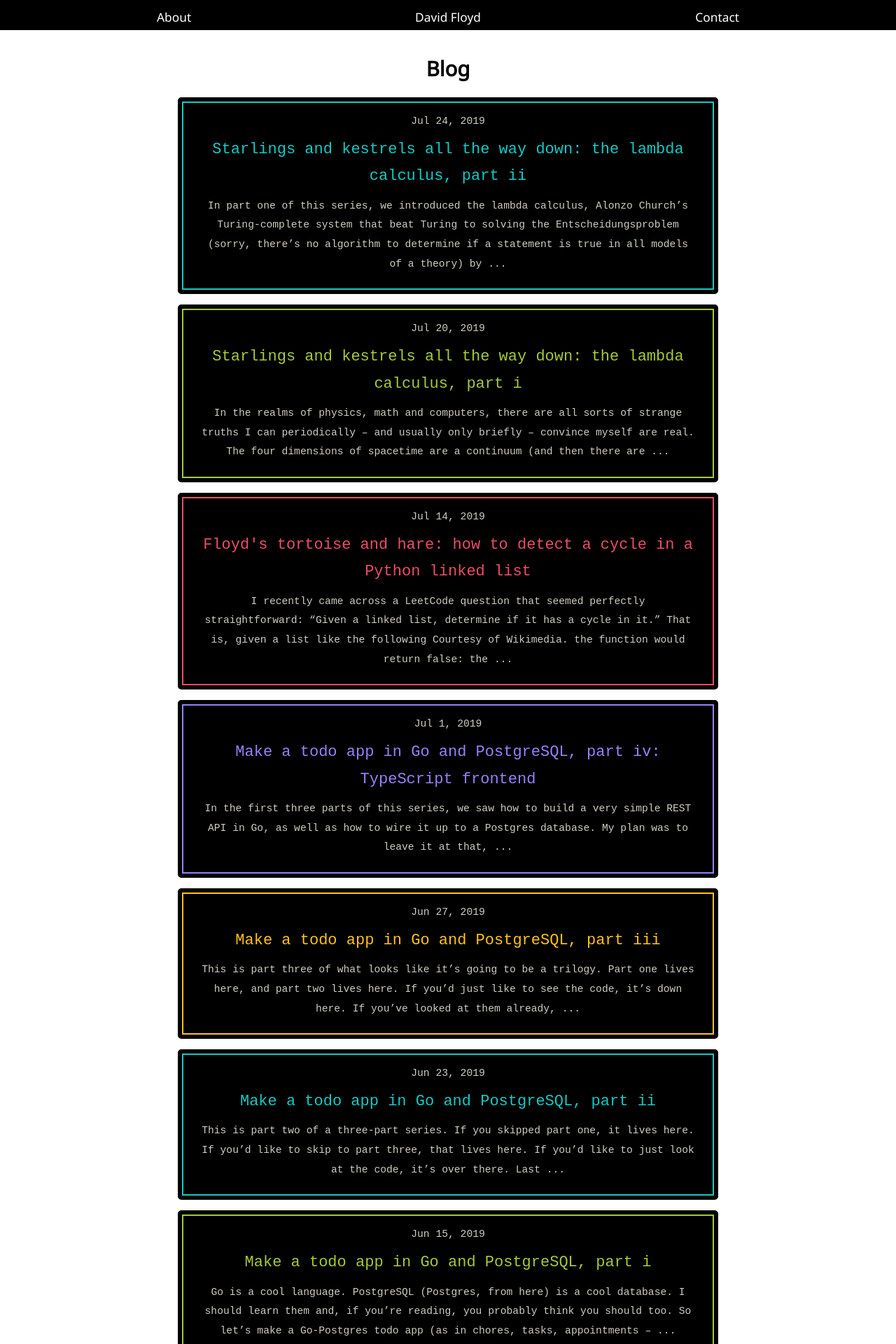
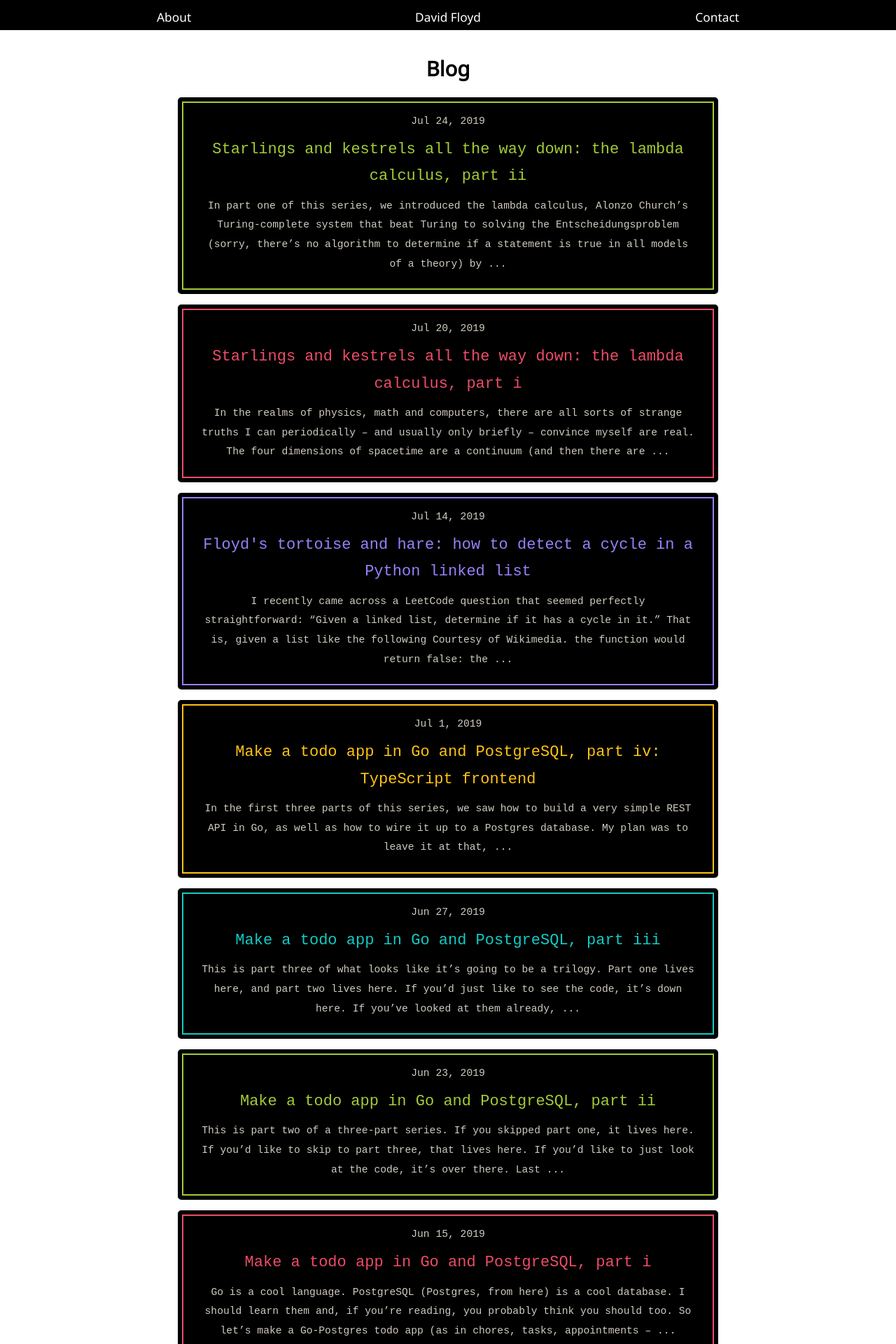
Before and after one commit to davidfloyd91/davidfloyd91.github.io, a Jekyll site: the page built from index.md, in a window 1280 px wide. Shown: the top 1920 px of the page at 70% size. Built offline with Jekyll 4.4.1, drawn with Linux system fonts in a browser that asks for light colours.

Commit message:
Improve color picking on blog index

```diff
--- a/index.md
+++ b/index.md
@@ -23,11 +23,16 @@ layout: custom
 </script>
 
 <!-- https://flatuicolors.com/palette/nl -->
-{% assign colors = "#FFC312,#12CBC4,#A3CB38,#ED4C67,#9980FA,#FFC312,#12CBC4,#A3CB38,#ED4C67,#9980FA,#FFC312,#12CBC4,#A3CB38,#ED4C67,#9980FA,#FFC312,#12CBC4,#A3CB38,#ED4C67,#9980FA,#FFC312,#12CBC4,#A3CB38,#ED4C67,#9980FA,#FFC312,#12CBC4,#A3CB38,#ED4C67,#9980FA,#FFC312,#12CBC4,#A3CB38,#ED4C67,#9980FA,#FFC312,#12CBC4,#A3CB38,#ED4C67,#9980FA,#FFC312,#12CBC4,#A3CB38,#ED4C67,#9980FA,#FFC312,#12CBC4,#A3CB38,#ED4C67,#9980FA,#FFC312,#12CBC4,#A3CB38,#ED4C67,#9980FA,#FFC312,#12CBC4,#A3CB38,#ED4C67,#9980FA,#FFC312,#12CBC4,#A3CB38,#ED4C67,#9980FA,#FFC312,#12CBC4,#A3CB38,#ED4C67,#9980FA,#FFC312,#12CBC4,#A3CB38,#ED4C67,#9980FA,#FFC312,#12CBC4,#A3CB38,#ED4C67,#9980FA,#FFC312,#12CBC4,#A3CB38,#ED4C67,#9980FA,#FFC312,#12CBC4,#A3CB38,#ED4C67,#9980FA,#FFC312,#12CBC4,#A3CB38,#ED4C67,#9980FA,#FFC312,#12CBC4,#A3CB38,#ED4C67,#9980FA,#FFC312,#12CBC4,#A3CB38,#ED4C67,#9980FA,#FFC312,#12CBC4,#A3CB38,#ED4C67,#9980FA,#FFC312,#12CBC4,#A3CB38,#ED4C67,#9980FA,#FFC312,#12CBC4,#A3CB38,#ED4C67,#9980FA" | split: "," %}
+{% assign colors = "#FFC312,#12CBC4,#A3CB38,#ED4C67,#9980FA" | split: "," %}
+
+<div style="display:none;">
+  {% assign min = 0 %}
+  {% assign max = 4 %}
+  {% assign diff = max | minus: min %}
+  {% assign i = "now" | date: "%S" | modulo: diff | plus: min %}
+</div>
 
 {% for post in site.posts %}
-  <div style="display:none;">{% increment i %}</div>
-
   <div class="post-card" data-link="{{ post.url }}" style="outline-color:{{ colors[i] }};">
     <div class="post-description-container">
       <a href="{{ post.url }}">{{ post.date | date: "%b %-d, %Y" }}</a>
@@ -39,4 +44,5 @@ layout: custom
       <a class="description" href="{{ post.url }}">{{ post.content | strip_html | truncatewords: 40, " ..." }}</a>
     </div>
   </div>
+  {% assign i = i | plus: 1 | modulo: 5 %}
 {% endfor %}
```
